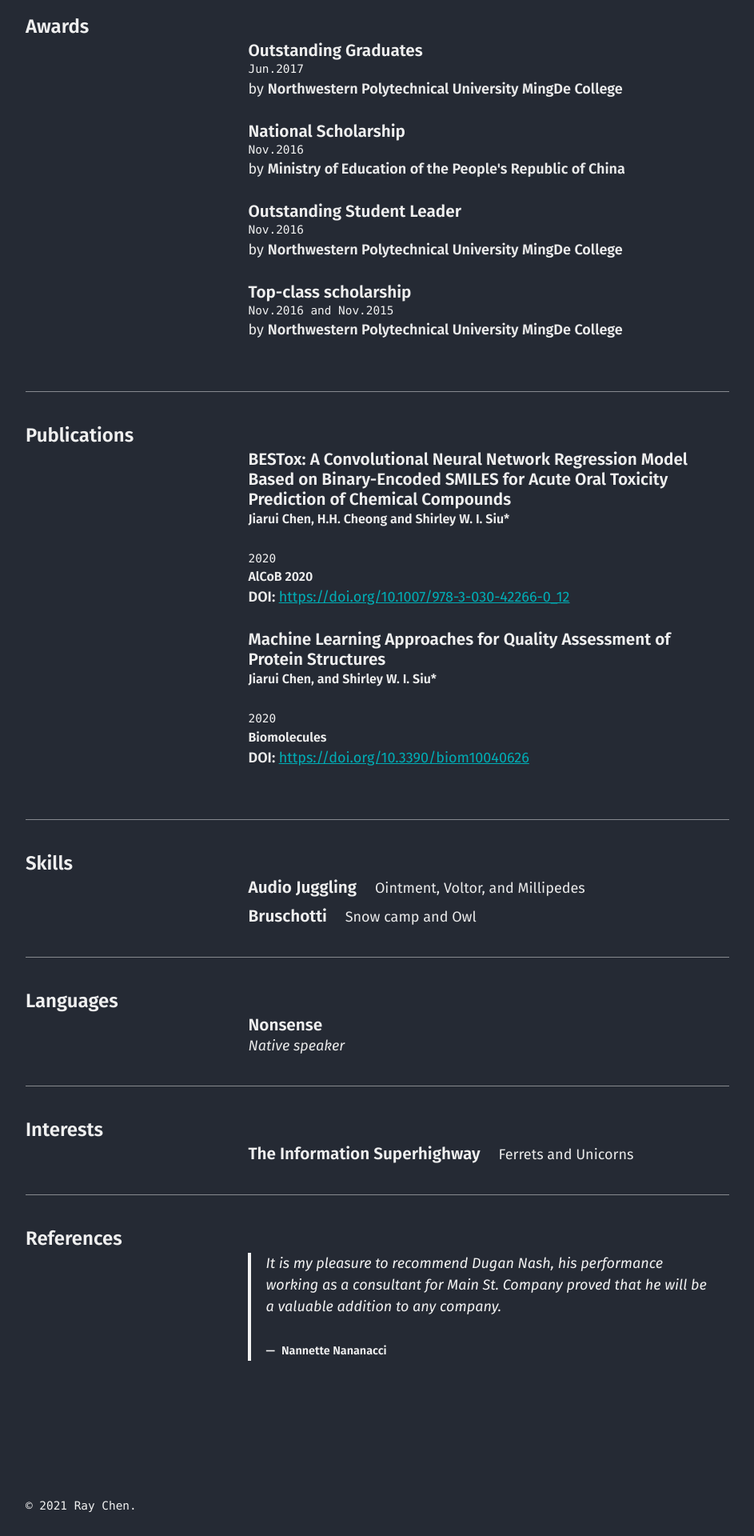
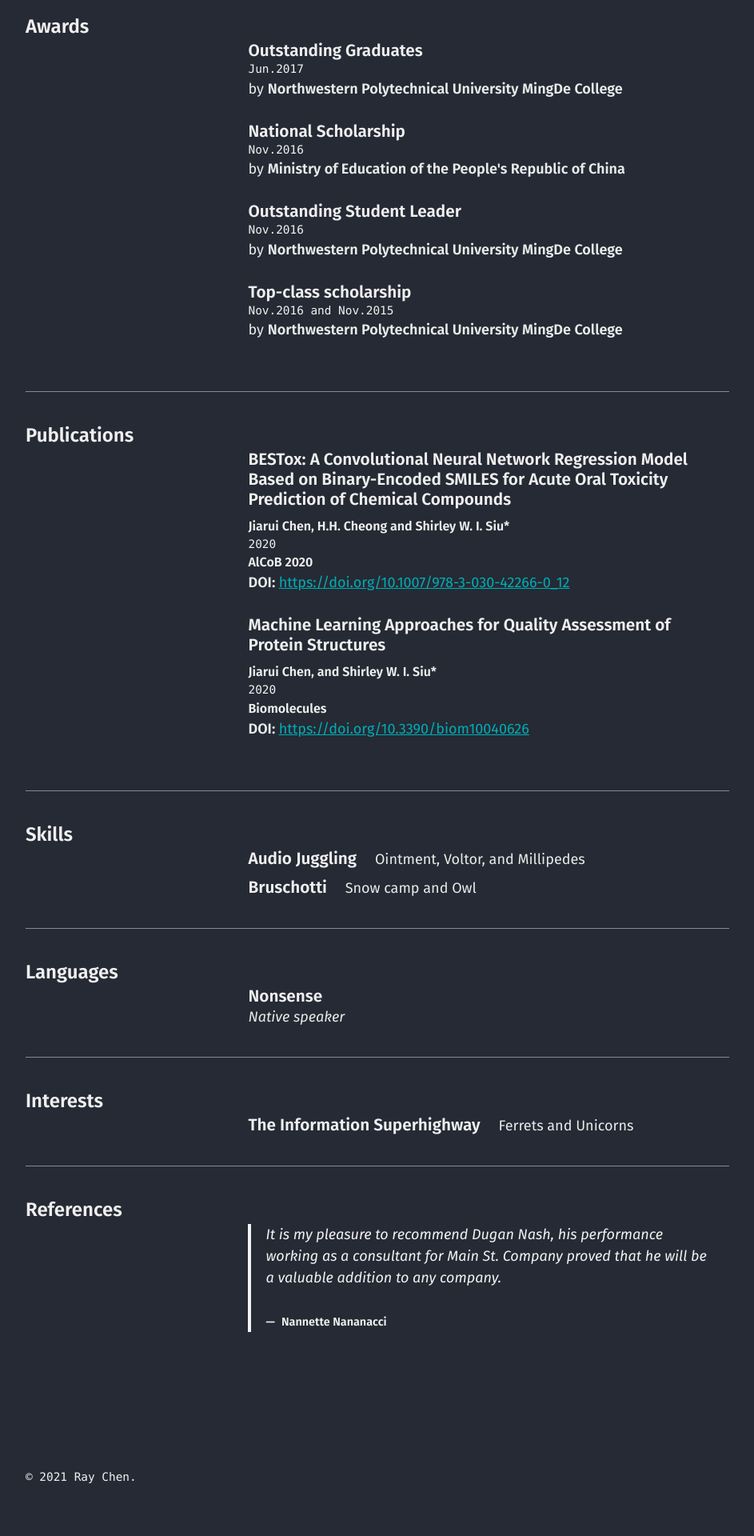
Before and after one commit to chen709847237/chen709847237, a Jekyll site: the page built from cv.md, in a window 1280 px wide. Shown: the part 1752-3672 px from the top of the page at 80% size, without its empty margins (40-983 px from the left). Built offline with Jekyll 4.4.1, drawn with Linux system fonts in a browser that asks for light colours; after the commit the page ends 3636 px from its top, so only the background shows below that.

Commit message:
Update _layout.scss

```diff
--- a/_sass/basically-basic/_layout.scss
+++ b/_sass/basically-basic/_layout.scss
@@ -165,6 +165,10 @@ main {
       font-size: 80%;
     }
 
+    .author {
+       margin: 0.5rem 0 0;
+     }
+
     .awarder,
     .publisher {
       margin: 0 0 0;
```
